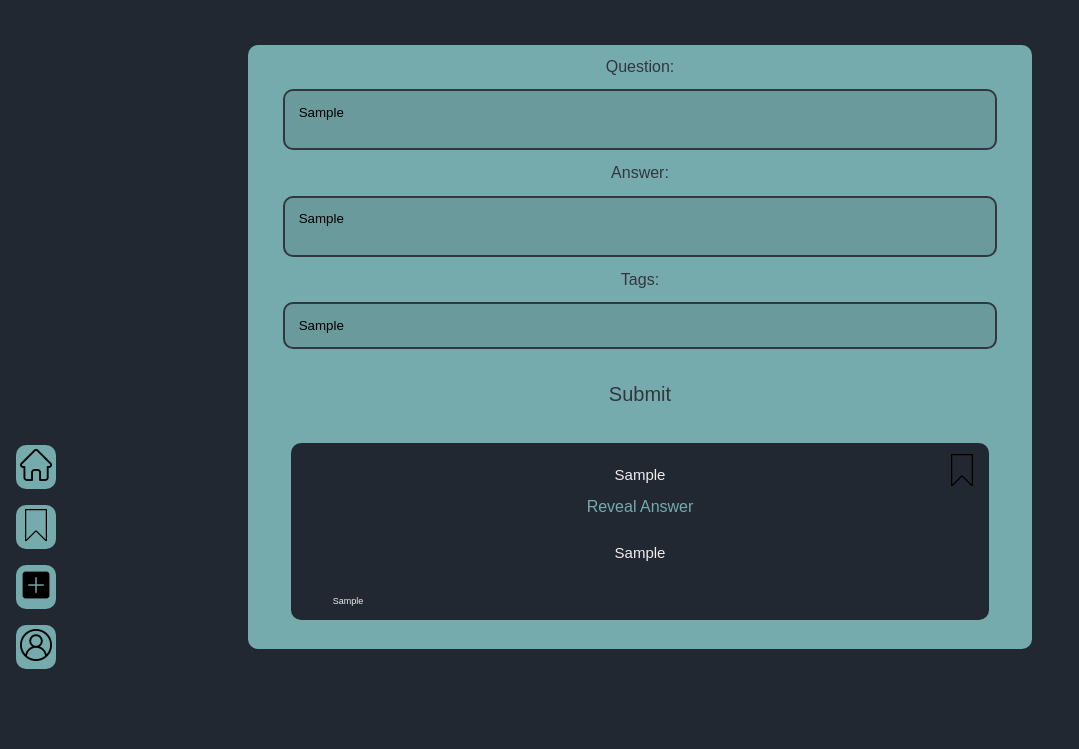
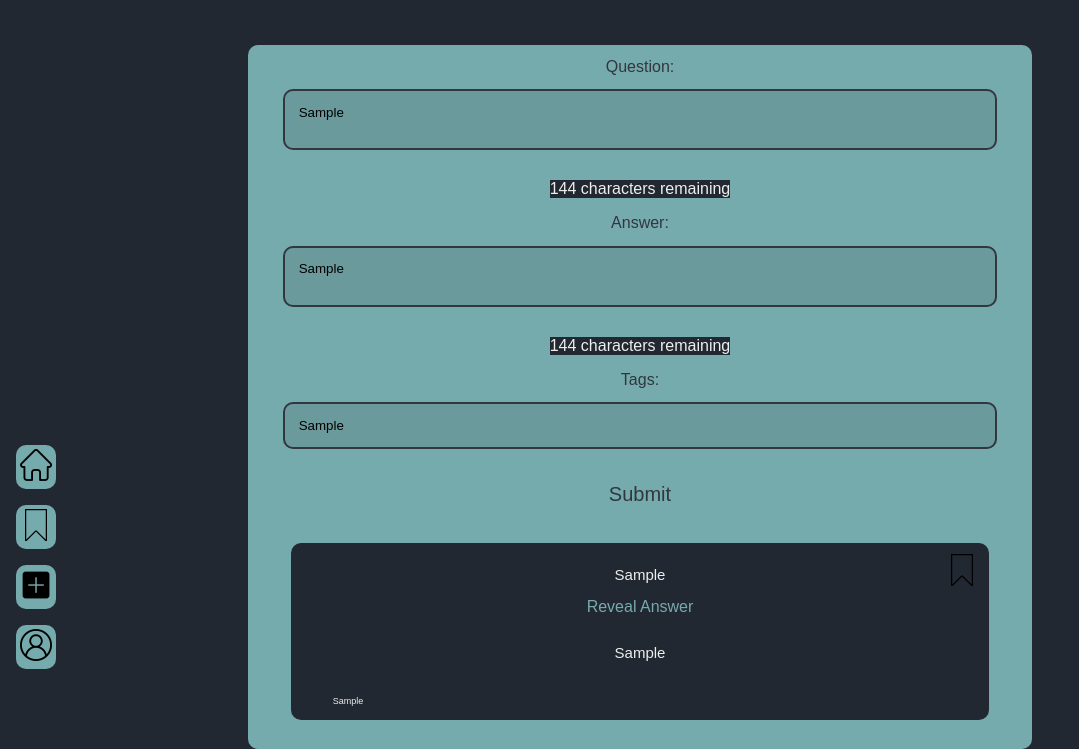
Before and after one commit to Conall-Mullen/conall-quiz-app, a plain HTML site: page form.html in a window 1280 px wide. Both pictures are taken after typing "Sample", "Sample", "Sample" into the empty fields and a click on the button "Submit". Shown: the part 123-872 px from the top of the page, without its empty margins (0-1079 px from the left). Before the commit the page ends 800 px from the top, so only its background shows below. Drawn offline with Linux system fonts and the light colour scheme; files whose address does not match are found by name.

Commit message:
add character counter

```diff
--- a/form.html
+++ b/form.html
@@ -17,20 +17,26 @@
           >Question:
         </label>
         <textarea
+          data-js="question-input"
           class="form__question"
           name="your-question"
           id="your-question"
           cols="30"
           rows="2"
+          maxlength="150"
         ></textarea>
+        <p data-js="question-character-count">150 characters remaining</p>
         <label for="your-answer" class="form__answer-label">Answer: </label>
         <textarea
+          data-js="answer-input"
           class="form__answer"
           name="your-answer"
           id="your-answer"
           cols="30"
           rows="2"
+          maxlength="150"
         ></textarea>
+        <p data-js="answer-character-count">150 characters remaining</p>
         <label for="your-tags" class="form__tags-label">Tags: </label>
         <input name="your-tags" id="your-tags" type="text" class="form__tags" />
         <label for="your-form-submit"></label>
--- a/form.js
+++ b/form.js
@@ -5,6 +5,15 @@ const formMain = document.querySelector('[data-js="form-main"]'); //The main sec
 const form = document.querySelector('[data-js="form"]'); //The form
 const formSubmitButton = document.querySelector(
   '[data-js="form-submit-button"]'
+);
+const formQuestionInput = document.querySelector('[data-js="question-input"]');
+const formAnswerInput = document.querySelector('[data-js="answer-input"]');
+
+const questionCharacterCount = document.querySelector(
+  '[data-js="question-character-count"]'
+);
+const answerCharacterCount = document.querySelector(
+  '[data-js="answer-character-count"]'
 );
 
 function addNewQuestion(event) {
@@ -55,3 +64,31 @@ function addNewQuestion(event) {
   newBookmarkButton.append(newBookmarkPic); //appened picture to button
 }
 form.addEventListener("submit", addNewQuestion); //Executes addNewQuestion when submit button is clicked
+
+// function characterCount(event) {
+//   let maxLength = event.target.maxLength;
+//   let count = event.target.value.length;
+//   let remainingCharacters = maxLength - count;
+
+//   console.log(remainingCharacters);
+//   return remainingCharacters;
+// }
+
+// formQuestionInput.addEventListener("input", characterCount);
+// formAnswerInput.addEventListener("input", characterCount);
+
+formQuestionInput.addEventListener("input", (event) => {
+  let maxLength = event.target.maxLength;
+  let count = event.target.value.length;
+  let remainingCharacters = maxLength - count;
+
+  questionCharacterCount.textContent = `${remainingCharacters} characters remaining`;
+});
+
+formAnswerInput.addEventListener("input", (event) => {
+  let maxLength = event.target.maxLength;
+  let count = event.target.value.length;
+  let remainingCharacters = maxLength - count;
+
+  answerCharacterCount.textContent = `${remainingCharacters} characters remaining`;
+});
```
